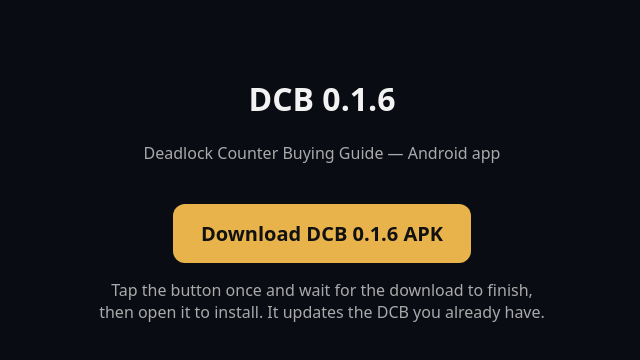
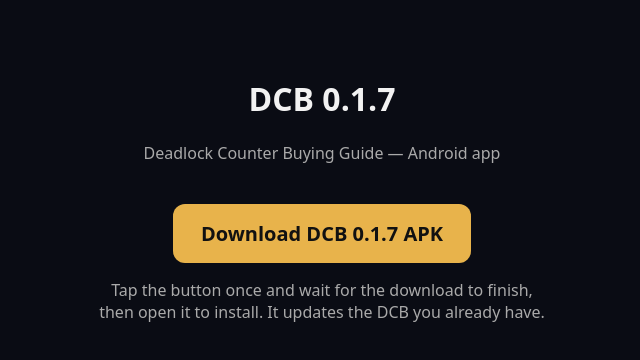
Before and after one commit to FatalBert-hue/fatalbert-hue.github.io, a plain HTML site: page dcb/download.html in a window 1280 px wide. Shown: the full height of the page, 318-958 px from the left. Drawn offline with Linux system fonts and the light colour scheme.

Commit message:
DCB 0.1.7 download page

```diff
--- a/dcb/download.html
+++ b/dcb/download.html
@@ -1,10 +1,10 @@
 <!DOCTYPE html>
 <html lang="en"><head><meta charset="utf-8"><meta name="viewport" content="width=device-width, initial-scale=1">
-<title>Download DCB 0.1.6</title>
+<title>Download DCB 0.1.7</title>
 <style>body{font-family:system-ui,sans-serif;background:#0a0c14;color:#f2f2f2;text-align:center;padding:48px 20px} a.btn{display:inline-block;background:#e8b34b;color:#111;padding:16px 28px;border-radius:12px;font-size:20px;font-weight:700;text-decoration:none;margin-top:24px} p{color:#aaa}</style>
 </head><body>
-<h1>DCB 0.1.6</h1>
+<h1>DCB 0.1.7</h1>
 <p>Deadlock Counter Buying Guide — Android app</p>
-<a class="btn" href="https://expo.dev/artifacts/eas/Z29FEZ_8_xdHGN7S_OpcZ7erWhXWuOjlKoQT1Gk5OOY.apk">Download DCB 0.1.6 APK</a>
+<a class="btn" href="https://expo.dev/artifacts/eas/Ix8_-nlhymm80wAUJNuU4ZSvP6pOO3AvvE90tdk9nYo.apk">Download DCB 0.1.7 APK</a>
 <p>Tap the button once and wait for the download to finish,<br>then open it to install. It updates the DCB you already have.</p>
 </body></html>
```
